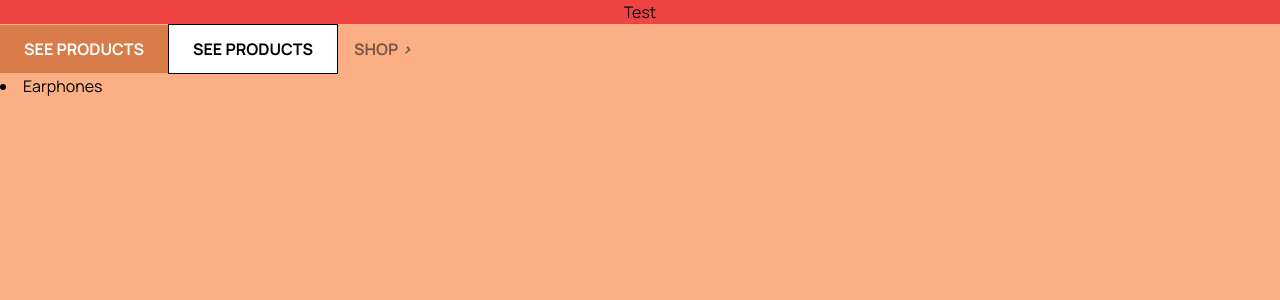
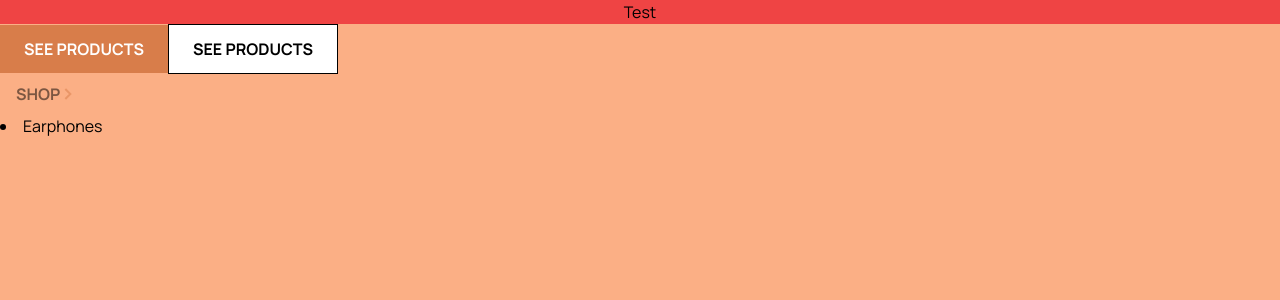
Before and after one commit to TomasLukes/lynxes, a Next.js app: page / in a window 1280 px wide. Shown: the top 300 px of the page. Built offline with nearby package versions, Linux system fonts and the light colour scheme.

Commit message:
Import Arrow icon into ButtonArrow

```diff
--- a/src/app/components/buttons/ButtonArrow.tsx
+++ b/src/app/components/buttons/ButtonArrow.tsx
@@ -1,8 +1,12 @@
+import Image from 'next/image';
+import arrowIcon from '/public/icons/shared/icon-arrow-right.svg';
+
 export default function ButtonArrow({ label }) {
   return (
-    <button className="px-4 py-2 text-dark-900 opacity-50 font-bold
+    <button className="flex items-center gap-1 px-4 py-2 text-dark-900 opacity-50 font-bold
     hover:text-primary-700 hover:opacity-100">
-      {label} <i>{`>`}</i>
+      {label}
+      <Image src={arrowIcon} alt="Arrow Icon" className='inline' />
     </button>
   )
 }
```
